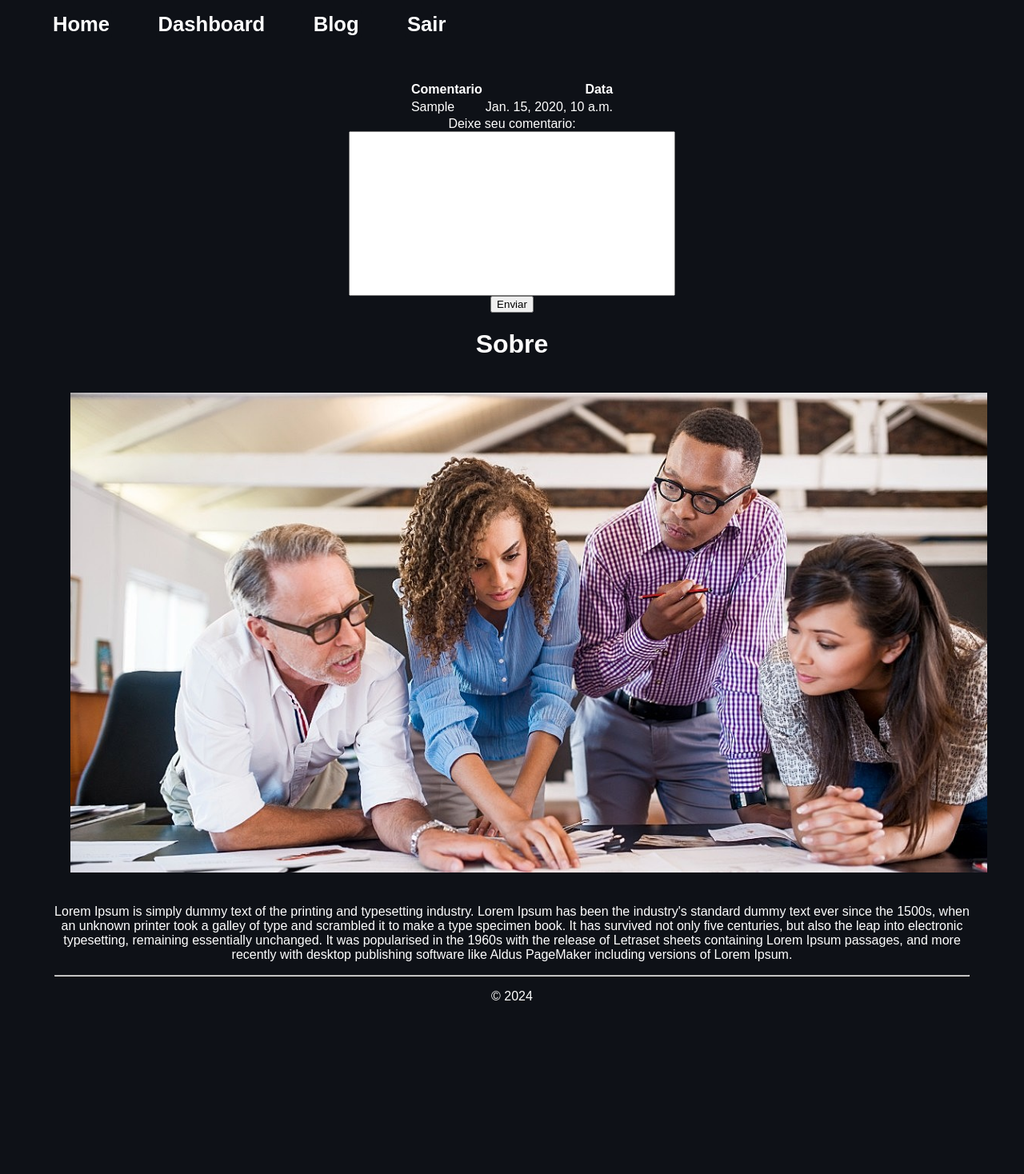
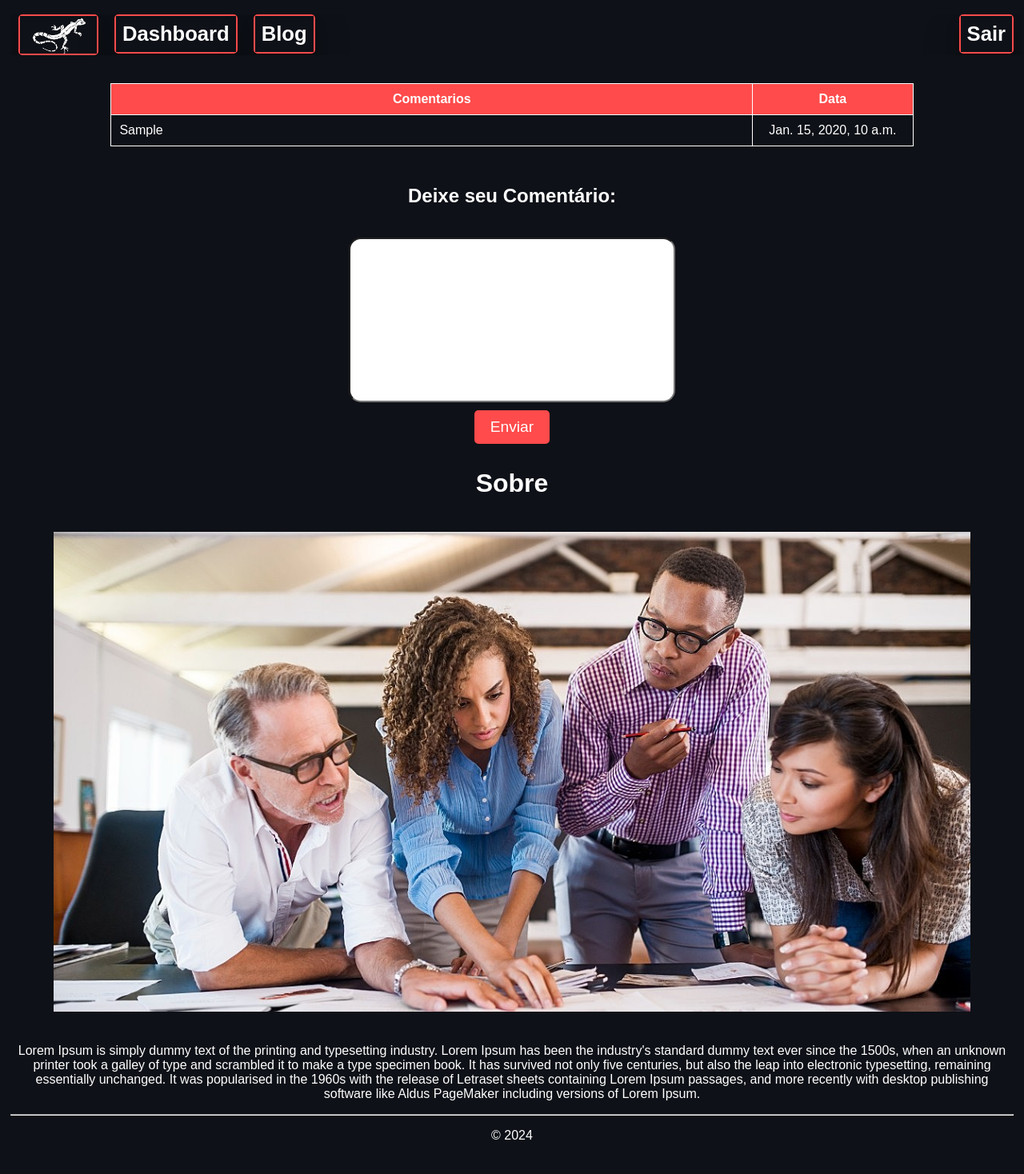
Before and after one commit to ThCP00/PI, a Django app: page /blog/ in a window 1280 px wide. Shown: the whole page at 80% size. Before the commit the page ends 1251 px from the top, so only its background shows below. Run offline with Django 5.2, Linux system fonts and the light colour scheme; a user stored in the database is signed in; tables that the repository leaves empty hold one stand-in row (values such as "Sample post"); some libraries are stand-ins or nearby versions.

Commit message:
Add files via upload

```diff
--- a/blog/static/blog/site.css
+++ b/blog/static/blog/site.css
@@ -3,35 +3,62 @@
     font-size: 1em;
     font-family: "Source Sans Pro", sans-serif;
     color: rgb(255, 255, 255);
-    padding: 8px 5px 8px 5px;
+    margin: 10px 0px 10px;
 }
-.navbar a {
+.navbar ul {
+    top: 0;
+    width: 100%;
+    list-style-type: none;
     text-decoration: none;
     color: inherit;
     background-color: rgb(14, 17, 23);
+    padding: 0%;
+    margin: 0px 20px;
+    margin-left: 5px;
+    margin-right: 5px;
+    margin-bottom: 20px;
+    overflow: hidden;
+}
+.navbar a{
+    color: white;
+    text-decoration: none;
+    padding: 8px;
+    display:block;
+    margin: 0px;
+    text-align: center;
+}
+.navbar a:hover{
+    background-color: rgb(255, 75, 75);
+    box-shadow: 0 12px 16px 0 rgba(0,0,0,0.24), 0 17px 50px 0 rgba(0,0,0,0.19);
+}
+.navbar li{
+    border: 2px solid rgb(255, 75, 75);
+    border-radius: 5px;
+    float: left;
+    text-align: center;
+    margin: 0px 10px;
+    box-shadow: 0 12px 16px 0 rgba(0,0,0,0.24), 0 17px 50px 0 rgba(0,0,0,0.19);
 }
 .navbar-brand {
     font-size: 1.6em;
     font-weight: 600;
     background-color: rgb(14, 17, 23);
-    margin-left: 50px;
-    border-style: solid;
-    border-color: rgb(14, 17, 23);
-    border-radius: 0.25rem;
+    margin-left: 5px;
+    margin-right: 5px;
+
 }
 .navbar-item {
     font-variant: small-caps;
-    margin-left: 30px;
+    margin-left: 0px;
     background-color: rgb(14, 17, 23);
 }
 .body-content {
     background-color: rgb(14, 17, 23);
     color: rgb(255, 255, 255);
-    margin: 50px;
     text-align: center;
     align-items: center;
-    align-self:center;
     align-content: center;
+    margin: 0px;
     padding: 5px;
     font-family:"Source Sans Pro", sans-serif;
 }
@@ -49,13 +76,26 @@
     align-self:right;
     align-content: right;
 }
+.btn {
+    background-color: rgb(255, 75, 75);
+    color: white;
+    padding: 10px 20px;
+    border: none;
+    border-radius: 5px;
+    cursor: pointer;
+    margin: 10px;
+    font-size: 1.2em;
+}
 #theme-btn {
     font-size: 1.5rem;
     cursor: pointer;
     color: #ffffff;
 }
-#theme-btn:hover {
-    color: #ffffff;
+.btn:hover {
+    box-shadow: 0 12px 16px 0 rgba(0,0,0,0.24), 0 17px 50px 0 rgba(0,0,0,0.19);
+}
+.btn:active {
+    transform: translateY(4px);
 }
 .changeTheme {
     background-color: rgb(255, 255, 255);
@@ -67,7 +107,7 @@
 
 .body {
     height: 100%;
-    margin: 0;
+    margin: 0px;
     padding: 0;
 }
 
@@ -77,7 +117,7 @@
 }
 
 .div{
-    margin: 30px;
+    margin: 0px;
 }
 
 .tamanhoImg{
@@ -110,7 +150,7 @@
 }
 
 .h1{
-    margin: 30px;
+    margin: 0px;
 }
 
 .form-group{
@@ -119,6 +159,7 @@
     align-items: center;
     align-self:center;
     align-content: center;
+    border-radius: 25px;
 }
 
 .form-g{
@@ -127,13 +168,49 @@
     align-items: left;
     align-self:left;
     align-content: left;
+    border-radius: 25px;
 }
 
 .form-control{
     width: 400px;
+    border-radius: 5px;
 }
 
 .form-c{
     width: 400px;
     height: 200px;
+    border-radius: 15px;
 }
+
+.logo-image{
+    width: 80px;
+    height: 46px;
+    overflow: hidden;
+    margin-top: -6px;
+    margin-bottom: -15px;
+}
+.tab-coment{
+    margin: 10px;
+    border-radius: 15px;
+}
+.coment{
+    margin: 30px;
+    padding: 10px;
+}
+table {
+    border-radius: 25px;
+  }
+table, th, td {
+    border: 1px solid;
+    border-collapse: collapse;
+    width: 80%;
+
+  }
+th {
+    background-color: rgb(255, 75, 75);
+    color: white;
+    text-align: center;
+}
+#data td{
+    text-align: center;
+}
--- a/blog/templates/blog.html
+++ b/blog/templates/blog.html
@@ -4,16 +4,16 @@ Blog
 {% endblock %}
 {% block content %}
 <div align="center">
-<table>
+<table class="tab-coment">
   <tr>
-    <th align="left">Comentario</th>
-    <th align="right">Data</th>
+    <th class="coment" align="left">Comentarios</th>
+    <th class="coment" align="right">Data</th>
   </tr>
 {% for i in comentarios %}
   {% if i.ativo %}
   <tr>
-  <td align="left">{{i.comentario}}</td>
-  <td align="right">{{i.data}}</td>
+  <td class="coment" id ="comentario"align="left">{{i.comentario}}</td>
+  <td class="coment" id="data" align="center">{{i.data}}</td>
   </tr>
   {%endif%}
 {%endfor%}
@@ -25,11 +25,12 @@ Blog
 
 <form method="post" action="{% url 'comentario' %}">
   {% csrf_token %}
-<label for="comentario"> Deixe seu comentario:</label>
+<br>
+<h2>Deixe seu Comentário:</h2>
 <br>
 <input type="comentario" class="form-c" id="comentario" name="comentario" required>
 <br>
-<button type="submit" class="btn btn-primary">Enviar</button>
+<button type="submit" class="btn">Enviar</button>
 </div>
 </form>
 {% endif %}
--- a/blog/templates/dashboard.html
+++ b/blog/templates/dashboard.html
@@ -3,8 +3,9 @@
 Dashboard
 {% endblock %}
 {% block content %}
+<h1>Queimadas DF 1998/2022</h1>
 <iframe
   src="https://d4errpgpuzz6rqqykuc6sd.streamlit.app/?embed=true"
-  style="height: 780px; width: 1700px;"
+  style="height: 1000px; width: 1700px;"
 ></iframe>
 {% endblock %}
--- a/templates/layout.html
+++ b/templates/layout.html
@@ -2,22 +2,28 @@
 <!DOCTYPE html>
 <html class="navbar">
 <head>
+    <link rel="icon" type="image/x-icon" href="/media/post_img/calango.png">
     <meta charset="utf-8"/>
-    <title>{% block title %}{% endblock %}</title>
+    <title>{% block title %}Calango{% endblock %}</title>
     <link rel="stylesheet" type="text/css" href="{% static 'blog/site.css' %}"/>
+    <ul>
     {% if user.is_authenticated %}
-    <a class="navbar-brand" href="{% url 'home'%}">Home</a>
-    <a class="navbar-brand" href="{% url 'dashboard'%}">Dashboard</a>
-    <a class="navbar-brand" href="{% url 'blog'%}">Blog</a>
-    <a class="navbar-brand" href="{% url 'sair'%}">Sair</a>
+    <li><a class="navbar-brand" href="{% url 'home'%}">
+        <img class="logo-image" src="/media/post_img/calangow.png">
+    </a></li>
+    <li><a class="navbar-brand" href="{% url 'dashboard'%}">Dashboard</a></li>
+    <li><a class="navbar-brand" href="{% url 'blog'%}">Blog</a></li>
+    <li style="float:right" ><a class="navbar-brand" href="{% url 'sair'%}">Sair</a></li>
     {%else%}
-    <a class="navbar-brand" href="{% url 'home'%}">Home</a>
-    <a class="navbar-brand" href="{% url 'dashboard'%}">Dashboard</a>
-    <a class="navbar-brand" href="{% url 'blog'%}">Blog</a>
-    <a class="navbar-brand" href="{% url 'cadastrar'%}">Cadastrar</a>
-    <a class="navbar-brand" href="{% url 'realizar_login'%}">Login</a>
+    <li><a class="navbar-brand" href="{% url 'home'%}">
+            <img class="logo-image" src="/media/post_img/calangow.png">
+    </a></li>
+    <li><a class="navbar-brand" href="{% url 'dashboard'%}">Dashboard</a></li>
+    <li><a class="navbar-brand" href="{% url 'blog'%}">Blog</a></li>
+    <li style="float:right"><a class="navbar-brand" href="{% url 'cadastrar'%}">Cadastrar</a></li>
+    <li style="float:right"><a class="navbar-brand" href="{% url 'realizar_login'%}">Login</a></li>
     {%endif%}
-
+    </ul>
     <link rel="stylesheet" href="https://use.fontawesome.com/releases/v5.0.7/css/all.css">
 </head>
 
--- a/usuario/templates/cadastro_cliente.html
+++ b/usuario/templates/cadastro_cliente.html
@@ -7,7 +7,7 @@
   {% csrf_token %}
 
   <div class="form-group">
-    <label for="username">Nome de Usuário:</label>
+    <label for="username">Usuário:</label>
     <input type="text" class="form-control" id="username" name="username" required>
   </div>
 
@@ -26,6 +26,6 @@
     <input type="password" class="form-control" id="password2" name="password2" required>
   </div>
 
-  <button type="submit" class="btn btn-primary">Cadastrar</button>
+  <button type="submit" class="btn">Cadastrar</button>
 </form>
 {% endblock %}
--- a/usuario/templates/home.html
+++ b/usuario/templates/home.html
@@ -3,6 +3,7 @@
 Home
 {% endblock %}
 {% block content %}
+<h1>Queimadas DF 2020/2024</h1>
 <div>
 <iframe align="center" src="https://4p47dwy6z7jtmv7yjkgcra.streamlit.app/?embed=true" width="1700" height="880"></iframe>
 </div>
--- a/usuario/templates/login.html
+++ b/usuario/templates/login.html
@@ -16,6 +16,6 @@
     <input type="password" class="form-control" id="password" name="password" required>
   </div>
 
-  <button type="submit" class="btn btn-primary">Login</button>
+  <button type="submit" class="btn">Login</button>
 </form>
 {% endblock %}
--- a/usuario/templates/realizar_login.html
+++ b/usuario/templates/realizar_login.html
@@ -7,7 +7,7 @@
   {% csrf_token %}
 
   <div class="form-group">
-    <label for="username">Usuario:</label>
+    <label for="username">Usuário:</label>
     <input type="text" class="form-control" id="username" name="username" required>
   </div>
 
@@ -16,6 +16,6 @@
     <input type="password" class="form-control" id="password" name="password" required>
   </div>
 
-  <button type="submit" class="btn btn-primary">Login</button>
+  <button type="submit" class="btn">Login</button>
 </form>
 {% endblock %}
```
Also changed, not shown: media/post_img/calango.png (added), media/post_img/calangow.png (added).
